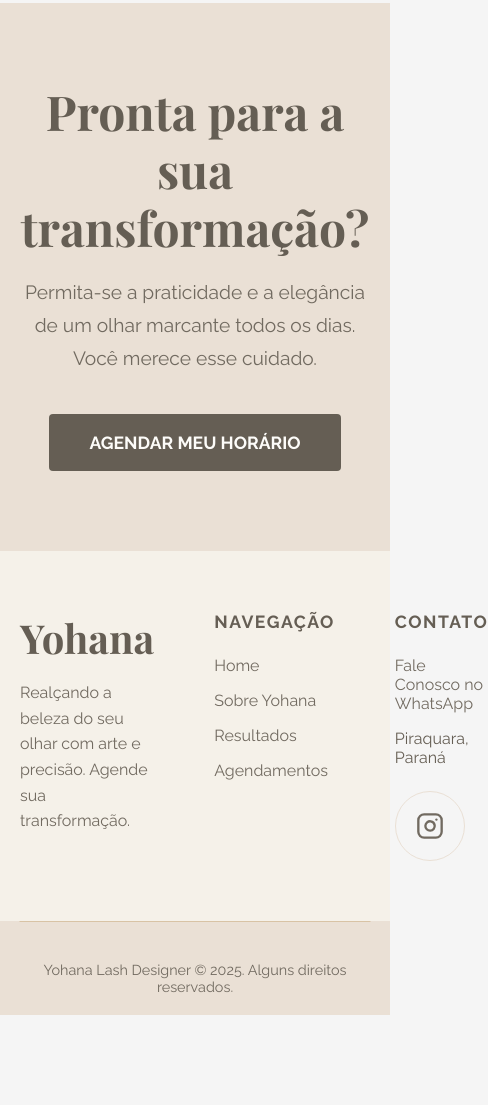
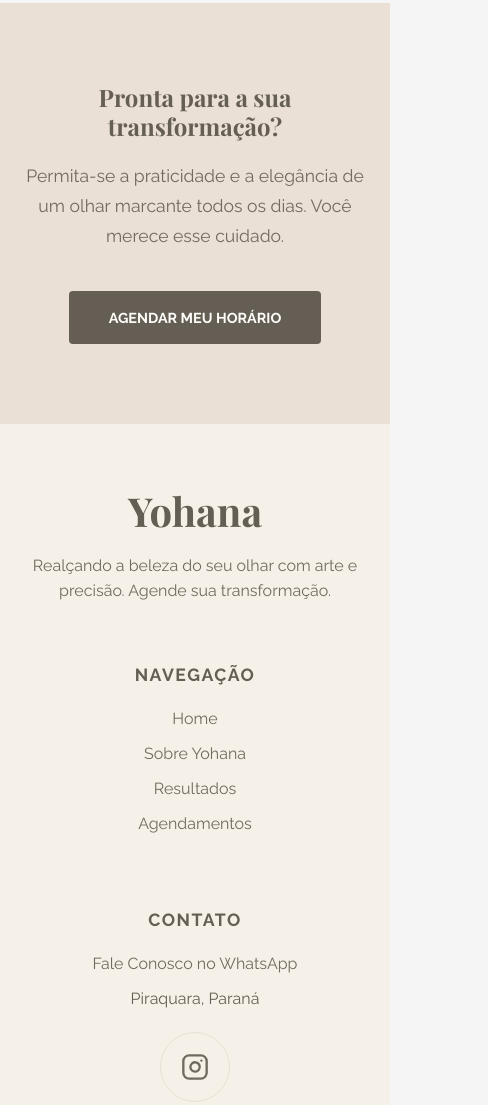
Before and after one commit to Cristyan2002/yohanalash.github.io, a plain HTML site: page index.html in a window 390 px wide. Shown: the part 5183-6288 px from the top of the page, 488 px wide, since content can reach past the window. Before the commit the page ends 6198 px from the top, so only its background shows below. Drawn offline with nearby package versions, Linux system fonts and the light colour scheme.

Commit message:
Resolvendo problemas da responsividade

```diff
--- a/css/cta.css
+++ b/css/cta.css
@@ -46,3 +46,27 @@
   background-color: #4d463d;
   transform: scale(1.05);
 }
+@media (max-width: 400px) {
+  .cta h2 {
+    font-size: 1.5rem;
+  }
+  .cta p {
+    font-size: 1.1rem;
+  }
+  .botao-cta {
+    font-family: "Raleway", sans-serif;
+    font-weight: 700;
+    text-transform: uppercase;
+    font-size: 0.9rem;
+    background-color: #655e54;
+    color: #fdfcf9;
+    padding: 18px 40px;
+    border-radius: 4px;
+    text-decoration: none;
+    transition: all 0.3s ease;
+  }
+  .botao-cta:hover {
+    background-color: #4d463d;
+    transform: scale(1.05);
+  }
+}
--- a/css/footer.css
+++ b/css/footer.css
@@ -119,3 +119,15 @@ footer {
   font-family: "Raleway", sans-serif;
   color: #716a60;
 }
+@media (max-width: 400px) {
+  .footer-container {
+    display: grid;
+    grid-template-columns: 1fr;
+  }
+  .footer-container {
+    text-align: center;
+  }
+  .footer-redes {
+    justify-content: center;
+  }
+}
--- a/index.html
+++ b/index.html
@@ -92,7 +92,7 @@
         </div>
     </section>
 
-    <footer>
+    <footer class="footer">
         <div class="footer-container">
             <div class="footer-coluna">
                 <a href="./" class="logo-footer">Yohana</a>
@@ -116,7 +116,7 @@
                     <li>Piraquara, Paraná</li>
                 </ul>
                 <div class="footer-redes">
-                    <a href="https://www.instagram.com/yohanaslash_/" aria-label="Instagram">
+                    <a href="https://www.instagram.com/yohanaslash_/" aria-label="Instagram" cl>
                         <svg width="24" height="24" viewBox="0 0 24 24" fill="none" stroke="currentColor" stroke-width="2" stroke-linecap="round" stroke-linejoin="round">
                             <rect x="2" y="2" width="20" height="20" rx="5" ry="5"></rect>
                             <path d="M16 11.37A4 4 0 1 1 12.63 8 4 4 0 0 1 16 11.37z"></path>
```
